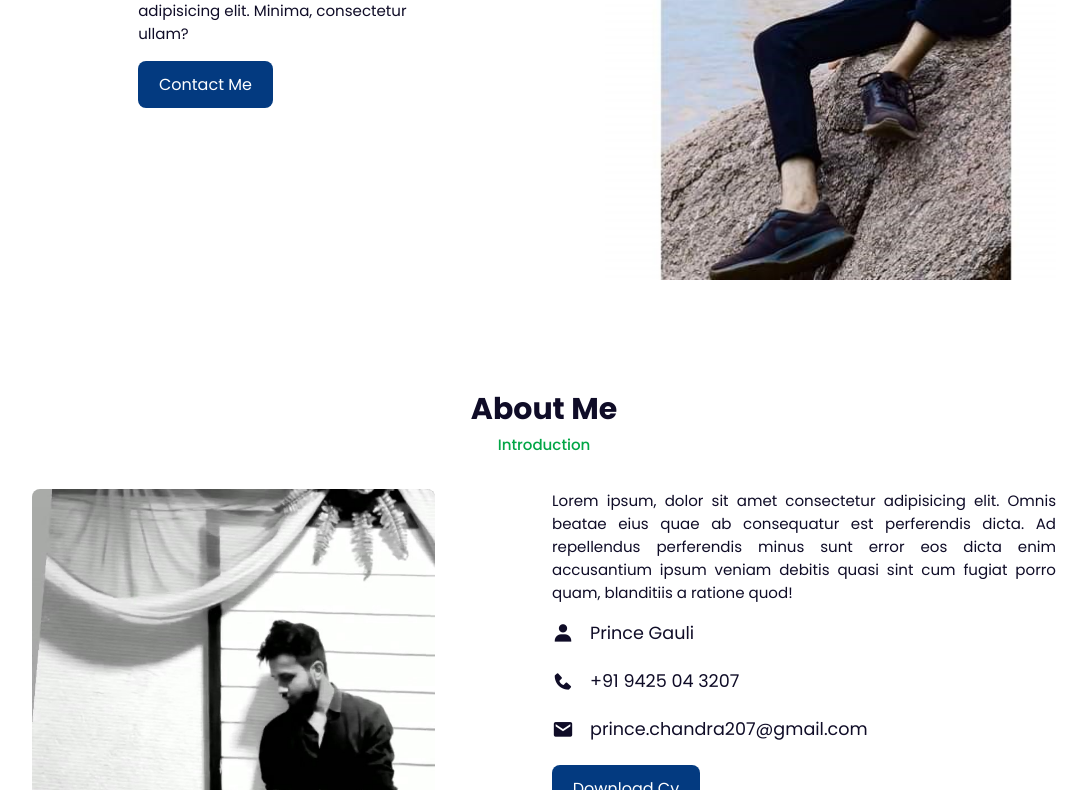
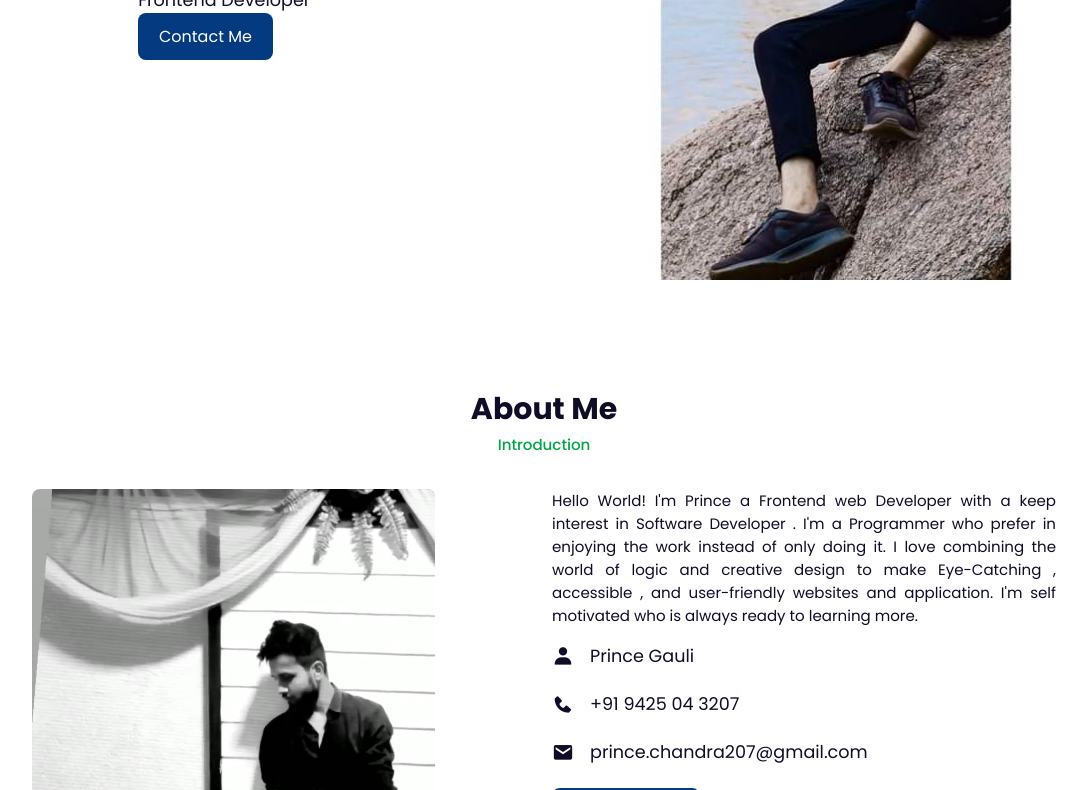
Before and after one commit to Prince2707/PortFolio, a plain HTML site: page index.html in a window 1280 px wide. Shown: the part 487-1277 px from the top of the page, without its empty margins (96-1183 px from the left). Drawn offline with nearby package versions, Linux system fonts and the light colour scheme.

Commit message:
first commit

```diff
--- a/index.html
+++ b/index.html
@@ -44,7 +44,6 @@
             <span>Hello, I'm</span>
             <h1>Prince Chandrawanshi</h1>
             <h2>Frontend Developer</h2>
-            <p>Lorem ipsum dolor sit amet cons <br> adipisicing elit. Minima, consectetur <br> ullam?</p>
             <a href="#contact" class="btn">Contact Me</a>
         </div>
 
@@ -61,7 +60,7 @@
                 <img src="prince2.jpg" alt="">
             </div>
             <div class="about-text">
-                <p>Lorem ipsum, dolor sit amet consectetur adipisicing elit. Omnis beatae eius quae ab consequatur est perferendis dicta. Ad repellendus perferendis minus sunt error eos dicta enim accusantium ipsum veniam debitis quasi sint cum fugiat porro quam, blanditiis a ratione quod!</p>
+                <p>Hello World! I'm Prince a Frontend web Developer with a keep interest in Software Developer . I'm a Programmer who prefer in enjoying the work instead of only doing it. I love combining the world of logic and creative design to make Eye-Catching , accessible , and user-friendly websites and application. I'm self motivated who is always ready to learning more. </p>
                 <div class="information">
                     <!-- Box 1 -->
                     <div class="info-box">
```
